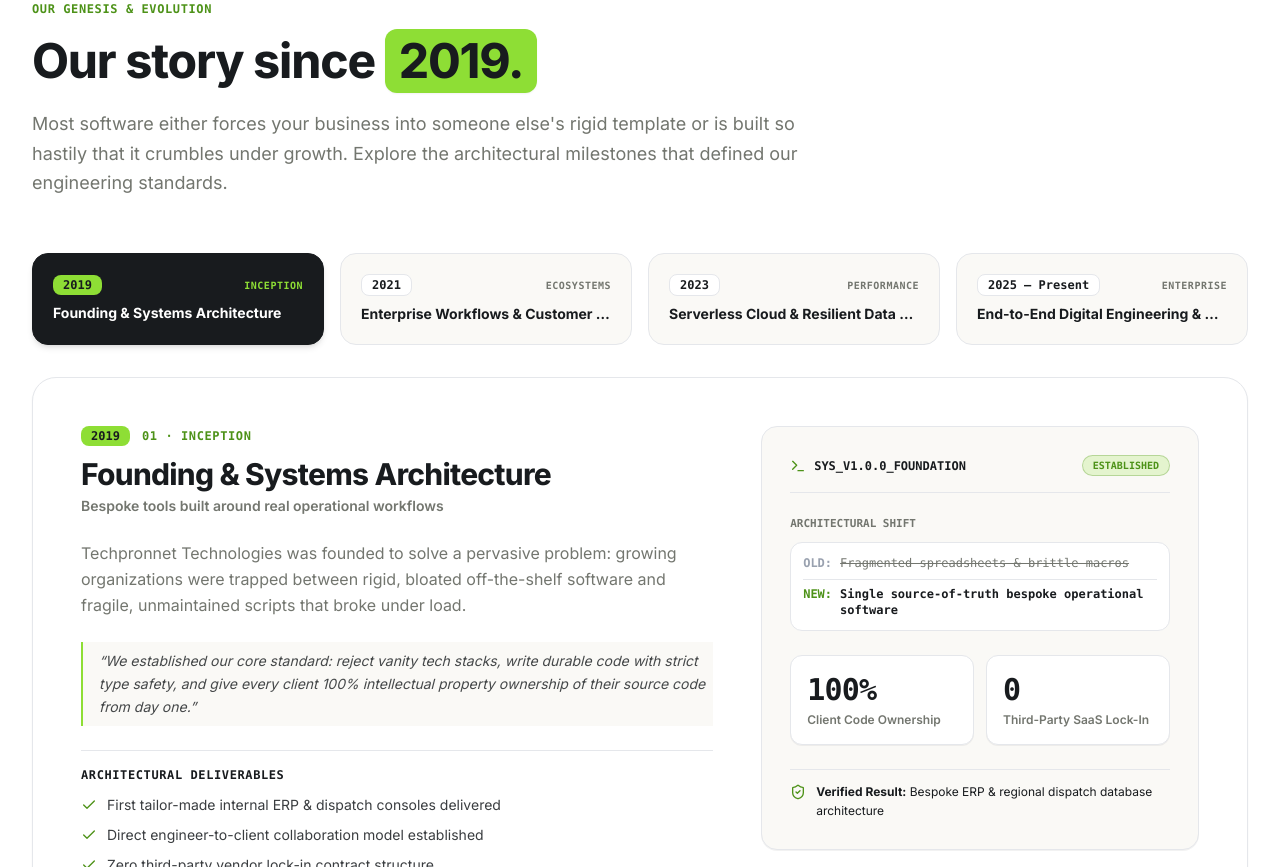
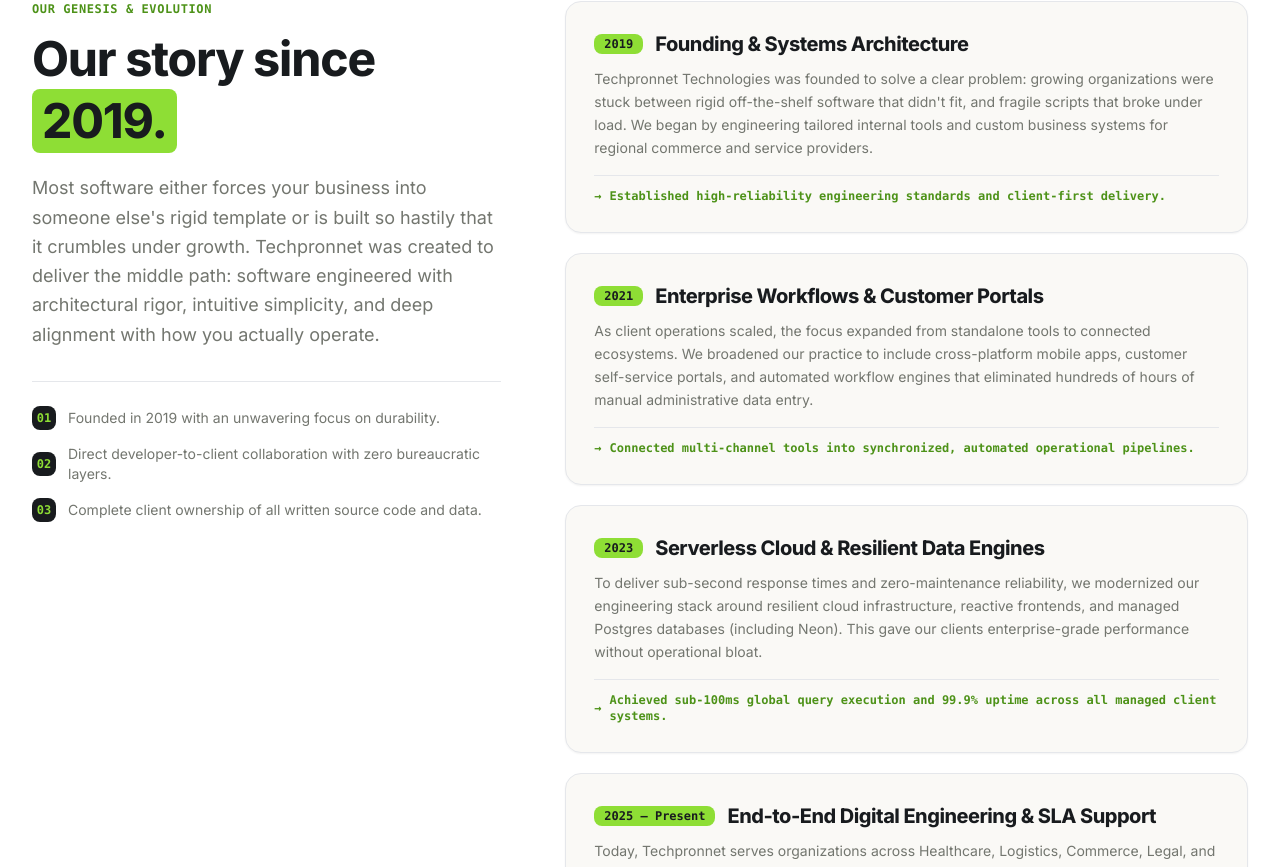
Before and after one commit to officialdb/Techpronnet, a Next.js app: page /about in a window 1280 px wide. Shown: the part 1033-1900 px from the top of the page. Built offline with nearby package versions, Linux system fonts and the light colour scheme.

Commit message:
revert: restore clean previous Our Story layout

```diff
--- a/src/components/about/OurStory.tsx
+++ b/src/components/about/OurStory.tsx
@@ -1,291 +1,106 @@
 "use client";
 
-import { useState } from "react";
-import { Check, ShieldCheck, Terminal, ArrowRight } from "lucide-react";
 import { FadeIn } from "@/components/MotionWrapper";
 
 export function OurStory() {
-  const [activeEraIndex, setActiveEraIndex] = useState(0);
-
-  const eras = [
+  const milestones = [
     {
-      id: "2019",
       year: "2019",
-      tag: "01 · INCEPTION",
       title: "Founding & Systems Architecture",
-      subtitle: "Bespoke tools built around real operational workflows",
-      summary:
-        "Techpronnet Technologies was founded to solve a pervasive problem: growing organizations were trapped between rigid, bloated off-the-shelf software and fragile, unmaintained scripts that broke under load.",
-      context:
-        "We established our core standard: reject vanity tech stacks, write durable code with strict type safety, and give every client 100% intellectual property ownership of their source code from day one.",
-      specs: [
-        "First tailor-made internal ERP & dispatch consoles delivered",
-        "Direct engineer-to-client collaboration model established",
-        "Zero third-party vendor lock-in contract structure",
-      ],
-      systemSpec: {
-        code: "SYS_V1.0.0_FOUNDATION",
-        status: "ESTABLISHED",
-        before: "Fragmented spreadsheets & brittle macros",
-        after: "Single source-of-truth bespoke operational software",
-        metric1: { value: "100%", label: "Client Code Ownership" },
-        metric2: { value: "0", label: "Third-Party SaaS Lock-In" },
-        delivered: "Bespoke ERP & regional dispatch database architecture",
-      },
+      description:
+        "Techpronnet Technologies was founded to solve a clear problem: growing organizations were stuck between rigid off-the-shelf software that didn't fit, and fragile scripts that broke under load. We began by engineering tailored internal tools and custom business systems for regional commerce and service providers.",
+      impact: "Established high-reliability engineering standards and client-first delivery.",
     },
     {
-      id: "2021",
       year: "2021",
-      tag: "02 · ECOSYSTEMS",
       title: "Enterprise Workflows & Customer Portals",
-      subtitle: "From standalone tools to interconnected multi-platform ecosystems",
-      summary:
-        "As client operations matured, the demand grew beyond internal tools to customer-facing digital portals, booking engines, and mobile applications for field personnel.",
-      context:
-        "We expanded our engineering practice to cross-platform mobile apps (iOS & Android) and client self-service platforms, replacing hundreds of hours of manual administrative data entry with real-time sync.",
-      specs: [
-        "Patient triage portals & law firm consultation intake engines",
-        "Mobile driver dispatch & field technician coordination",
-        "Secure role-based authentication and audit logging",
-      ],
-      systemSpec: {
-        code: "SYS_V2.0.0_ECOSYSTEMS",
-        status: "EXPANDED",
-        before: "Manual administrative phone triage & paperwork",
-        after: "Self-service booking portals & cross-platform apps",
-        metric1: { value: "100+ hrs", label: "Monthly Admin Time Saved" },
-        metric2: { value: "24/7", label: "Automated Client Self-Service" },
-        delivered: "Clinic appointment portals & legal case triage engines",
-      },
+      description:
+        "As client operations scaled, the focus expanded from standalone tools to connected ecosystems. We broadened our practice to include cross-platform mobile apps, customer self-service portals, and automated workflow engines that eliminated hundreds of hours of manual administrative data entry.",
+      impact: "Connected multi-channel tools into synchronized, automated operational pipelines.",
     },
     {
-      id: "2023",
       year: "2023",
-      tag: "03 · PERFORMANCE",
       title: "Serverless Cloud & Resilient Data Engines",
-      subtitle: "Sub-second execution via modern cloud architectures",
-      summary:
-        "To deliver sub-second response times without the maintenance burden of legacy VMs, we rebuilt our engineering foundation around serverless cloud infrastructure, reactive Next.js SSR, and Neon Serverless Postgres.",
-      context:
-        "This gave our clients instant scale, connection pooling, encrypted point-in-time recovery, and 99.9% uptime without paying for idle server overhead.",
-      specs: [
-        "Neon Serverless PostgreSQL with auto-scaling connection pooling",
-        "Sub-100ms global query execution across mobile and web",
-        "Automated encrypted daily snapshots and disaster recovery plans",
-      ],
-      systemSpec: {
-        code: "SYS_V3.0.0_NEON_SERVERLESS",
-        status: "OPTIMIZED",
-        before: "Oversized legacy VMs with high idle infrastructure costs",
-        after: "Serverless Postgres pooling & edge-rendered frontends",
-        metric1: { value: "<50ms", label: "Average Query Latency" },
-        metric2: { value: "99.99%", label: "Database Availability" },
-        delivered: "High-throughput serverless architectures & automated daily backups",
-      },
+      description:
+        "To deliver sub-second response times and zero-maintenance reliability, we modernized our engineering stack around resilient cloud infrastructure, reactive frontends, and managed Postgres databases (including Neon). This gave our clients enterprise-grade performance without operational bloat.",
+      impact: "Achieved sub-100ms global query execution and 99.9% uptime across all managed client systems.",
     },
     {
-      id: "2025",
       year: "2025 – Present",
-      tag: "04 · ENTERPRISE",
       title: "End-to-End Digital Engineering & SLA Support",
-      subtitle: "Embedded senior engineering partner for scaling businesses",
-      summary:
-        "Today, Techpronnet serves regional leaders across Healthcare, Logistics, Commerce, Legal, and Professional Services as an embedded technology partner.",
-      context:
-        "We deliver continuous engineering improvements, automated webhook pipelines, and dedicated SLA response, ensuring our clients' software compounds in business value over time.",
-      specs: [
-        "45+ production software deployments across multiple industries",
-        "Direct engineer support within 24 business hours",
-        "Continuous performance tuning, security audits, and feature upgrades",
-      ],
-      systemSpec: {
-        code: "SYS_V4.0.0_ENTERPRISE_SLA",
-        status: "ACTIVE & SCALING",
-        before: "Ad-hoc freelance fixes with zero long-term accountability",
-        after: "Dedicated senior engineering SLA partnership",
-        metric1: { value: "45+", label: "Verified Deployments" },
-        metric2: { value: "24 hrs", label: "Guaranteed SLA Response" },
-        delivered: "Comprehensive enterprise software suites & ongoing proactive SLA care",
-      },
+      description:
+        "Today, Techpronnet serves organizations across Healthcare, Logistics, Commerce, Legal, and Professional Services. We operate as an embedded senior technology partner, delivering custom software, hospital systems, portals, and multi-warehouse automation pipelines backed by continuous SLA support.",
+      impact: "Continuously helping forward-looking businesses scale with confidence.",
     },
   ];
-
-  const currentEra = eras[activeEraIndex];
 
   return (
     <section id="story" className="section-space border-b border-[#E5E7EB] bg-white scroll-mt-16">
       <div className="max-w-7xl mx-auto px-4 sm:px-6 lg:px-8">
-        {/* Section Header */}
-        <div className="max-w-3xl mb-12 sm:mb-14">
+        <div className="grid lg:grid-cols-12 gap-12 lg:gap-16 items-start">
+          {/* Left Narrative Column */}
+          <div className="lg:col-span-5 lg:sticky lg:top-28">
             <FadeIn direction="up">
               <span className="font-mono text-xs font-bold uppercase tracking-wider text-[#4D9218] block mb-3">
                 Our Genesis &amp; Evolution
               </span>
               <h2 className="text-3xl sm:text-4xl lg:text-5xl font-extrabold tracking-tight text-[#181B1E] leading-tight">
                 Our story since{" "}
-              <span className="bg-[#8EDE35] text-[#181B1E] px-3.5 py-0.5 rounded-xl inline-block shadow-xs">
+                <span className="bg-[#8EDE35] text-[#181B1E] px-2.5 py-0.5 rounded-lg inline-block">
                   2019.
                 </span>
               </h2>
-            <p className="mt-4 text-base sm:text-lg text-muted leading-relaxed">
-              Most software either forces your business into someone else&apos;s rigid template or is built so hastily that it crumbles under growth. Explore the architectural milestones that defined our engineering standards.
+              <p className="mt-5 text-base sm:text-lg text-muted leading-relaxed">
+                Most software either forces your business into someone else&apos;s rigid template or is built so hastily that it crumbles under growth. Techpronnet was created to deliver the middle path: software engineered with architectural rigor, intuitive simplicity, and deep alignment with how you actually operate.
               </p>
+
+              <div className="mt-8 pt-6 border-t border-[#E5E7EB] space-y-3.5 text-xs sm:text-sm text-muted">
+                <div className="flex items-center gap-3">
+                  <span className="size-6 rounded-lg bg-[#181B1E] text-[#8EDE35] font-mono font-bold text-xs flex items-center justify-center shrink-0">
+                    01
+                  </span>
+                  <span>Founded in 2019 with an unwavering focus on durability.</span>
+                </div>
+                <div className="flex items-center gap-3">
+                  <span className="size-6 rounded-lg bg-[#181B1E] text-[#8EDE35] font-mono font-bold text-xs flex items-center justify-center shrink-0">
+                    02
+                  </span>
+                  <span>Direct developer-to-client collaboration with zero bureaucratic layers.</span>
+                </div>
+                <div className="flex items-center gap-3">
+                  <span className="size-6 rounded-lg bg-[#181B1E] text-[#8EDE35] font-mono font-bold text-xs flex items-center justify-center shrink-0">
+                    03
+                  </span>
+                  <span>Complete client ownership of all written source code and data.</span>
+                </div>
+              </div>
             </FadeIn>
           </div>
 
-        {/* 1. Horizontal Milestone Switcher Bar */}
-        <div className="grid grid-cols-2 lg:grid-cols-4 gap-3 sm:gap-4 mb-8">
-          {eras.map((era, index) => {
-            const isActive = activeEraIndex === index;
-
-            return (
-              <button
-                key={era.id}
-                onClick={() => setActiveEraIndex(index)}
-                type="button"
-                className={`p-4 sm:p-5 rounded-2xl border text-left transition-all duration-200 cursor-pointer ${
-                  isActive
-                    ? "bg-[#181B1E] text-white border-[#181B1E] shadow-md"
-                    : "bg-[#FAF9F6] text-[#181B1E] border-[#E5E7EB] hover:border-[#8EDE35] hover:bg-white"
-                }`}
+          {/* Right Chronological Timeline Cards */}
+          <div className="lg:col-span-7 space-y-5">
+            {milestones.map((milestone) => (
+              <article
+                key={milestone.year}
+                className="bg-[#FAF9F6] border border-[#E5E7EB] rounded-2xl p-6 sm:p-7 shadow-xs hover:border-[#8EDE35] transition-all"
               >
-                <div className="flex items-center justify-between gap-2 mb-2">
-                  <span
-                    className={`font-mono text-xs font-bold px-2.5 py-0.5 rounded-lg ${
-                      isActive
-                        ? "bg-[#8EDE35] text-[#181B1E]"
-                        : "bg-white text-[#181B1E] border border-[#E5E7EB]"
-                    }`}
-                  >
-                    {era.year}
-                  </span>
-                  <span
-                    className={`text-[10px] font-mono tracking-wider uppercase font-semibold ${
-                      isActive ? "text-[#8EDE35]" : "text-muted"
-                    }`}
-                  >
-                    {era.tag.split("·")[1]?.trim()}
-                  </span>
-                </div>
-                <p
-                  className={`text-sm font-bold truncate ${
-                    isActive ? "text-white" : "text-[#181B1E]"
-                  }`}
-                >
-                  {era.title}
-                </p>
-              </button>
-            );
-          })}
-        </div>
-
-        {/* 2. Executive Split-View Console */}
-        <div className="bg-white border border-[#E5E7EB] rounded-3xl p-6 sm:p-10 lg:p-12 shadow-xs transition-all">
-          <div className="grid lg:grid-cols-12 gap-8 lg:gap-12 items-start">
-            {/* Left Narrative Column */}
-            <div className="lg:col-span-7 space-y-6">
-              <div>
                 <div className="flex items-center gap-3 mb-2.5">
                   <span className="font-mono text-xs font-bold text-[#181B1E] bg-[#8EDE35] px-2.5 py-0.5 rounded-lg">
-                    {currentEra.year}
+                    {milestone.year}
                   </span>
-                  <span className="font-mono text-xs font-bold uppercase tracking-wider text-[#4D9218]">
-                    {currentEra.tag}
-                  </span>
+                  <h3 className="text-lg sm:text-xl font-extrabold text-[#181B1E] tracking-tight">
+                    {milestone.title}
+                  </h3>
                 </div>
-                <h3 className="text-2xl sm:text-3xl font-extrabold text-[#181B1E] tracking-tight">
-                  {currentEra.title}
-                </h3>
-                <p className="text-sm font-semibold text-muted mt-1">
-                  {currentEra.subtitle}
+                <p className="text-sm text-muted leading-relaxed">
+                  {milestone.description}
                 </p>
+                <div className="text-xs font-mono font-semibold text-[#4D9218] mt-4 pt-3 border-t border-[#E5E7EB] flex items-center gap-2">
+                  <span>&rarr;</span>
+                  <span>{milestone.impact}</span>
                 </div>
-
-              <p className="text-sm sm:text-base text-muted leading-relaxed">
-                {currentEra.summary}
-              </p>
-
-              <p className="text-xs sm:text-sm text-[#181B1E]/80 leading-relaxed bg-[#FAF9F6] border-l-2 border-[#8EDE35] pl-4 py-2 italic">
-                &ldquo;{currentEra.context}&rdquo;
-              </p>
-
-              {/* Key Specs Delivered */}
-              <div className="pt-4 border-t border-[#E5E7EB]">
-                <span className="font-mono text-xs font-bold uppercase tracking-wider text-[#181B1E] block mb-3">
-                  Architectural Deliverables
-                </span>
-                <ul className="space-y-2.5">
-                  {currentEra.specs.map((spec) => (
-                    <li key={spec} className="flex items-start gap-2.5 text-xs sm:text-sm text-[#181B1E]/85">
-                      <Check className="size-4 text-[#4D9218] mt-0.5 shrink-0" />
-                      <span>{spec}</span>
-                    </li>
+              </article>
             ))}
-                </ul>
-              </div>
-            </div>
-
-            {/* Right Telemetry & Spec Card */}
-            <div className="lg:col-span-5 bg-[#FAF9F6] border border-[#E5E7EB] rounded-2xl p-6 sm:p-7 shadow-2xs space-y-6">
-              {/* Header Strip */}
-              <div className="flex items-center justify-between gap-2 pb-4 border-b border-[#E5E7EB]">
-                <div className="flex items-center gap-2">
-                  <Terminal className="size-4 text-[#4D9218]" />
-                  <span className="font-mono text-xs font-bold text-[#181B1E]">
-                    {currentEra.systemSpec.code}
-                  </span>
-                </div>
-                <span className="text-[10px] font-mono font-bold uppercase text-[#4D9218] bg-[#8EDE35]/20 border border-[#4D9218]/30 px-2.5 py-0.5 rounded-full">
-                  {currentEra.systemSpec.status}
-                </span>
-              </div>
-
-              {/* Architectural Shift (Before vs After) */}
-              <div className="space-y-2.5 text-xs">
-                <span className="font-mono text-[11px] font-semibold uppercase text-muted block">
-                  Architectural Shift
-                </span>
-                <div className="p-3 rounded-xl bg-white border border-[#E5E7EB] space-y-2 font-mono">
-                  <div className="flex items-start gap-2 text-muted">
-                    <span className="font-bold text-gray-400">OLD:</span>
-                    <span className="line-through">{currentEra.systemSpec.before}</span>
-                  </div>
-                  <div className="flex items-start gap-2 text-[#181B1E] font-bold pt-1.5 border-t border-[#E5E7EB]">
-                    <span className="text-[#4D9218]">NEW:</span>
-                    <span>{currentEra.systemSpec.after}</span>
-                  </div>
-                </div>
-              </div>
-
-              {/* Measurable Impact Metrics */}
-              <div className="grid grid-cols-2 gap-3">
-                <div className="bg-white border border-[#E5E7EB] rounded-xl p-4 shadow-2xs">
-                  <span className="font-mono text-2xl sm:text-3xl font-extrabold text-[#181B1E] tracking-tight block">
-                    {currentEra.systemSpec.metric1.value}
-                  </span>
-                  <span className="text-xs font-semibold text-muted mt-1 block">
-                    {currentEra.systemSpec.metric1.label}
-                  </span>
-                </div>
-
-                <div className="bg-white border border-[#E5E7EB] rounded-xl p-4 shadow-2xs">
-                  <span className="font-mono text-2xl sm:text-3xl font-extrabold text-[#181B1E] tracking-tight block">
-                    {currentEra.systemSpec.metric2.value}
-                  </span>
-                  <span className="text-xs font-semibold text-muted mt-1 block">
-                    {currentEra.systemSpec.metric2.label}
-                  </span>
-                </div>
-              </div>
-
-              {/* Verified Outcome */}
-              <div className="pt-3 border-t border-[#E5E7EB] flex items-start gap-2.5 text-xs text-[#181B1E]">
-                <ShieldCheck className="size-4 text-[#4D9218] shrink-0 mt-0.5" />
-                <span className="leading-relaxed">
-                  <strong className="font-bold">Verified Result:</strong> {currentEra.systemSpec.delivered}
-                </span>
-              </div>
-            </div>
           </div>
         </div>
       </div>
```
Lines whose indentation alone changed are shown as unchanged.
